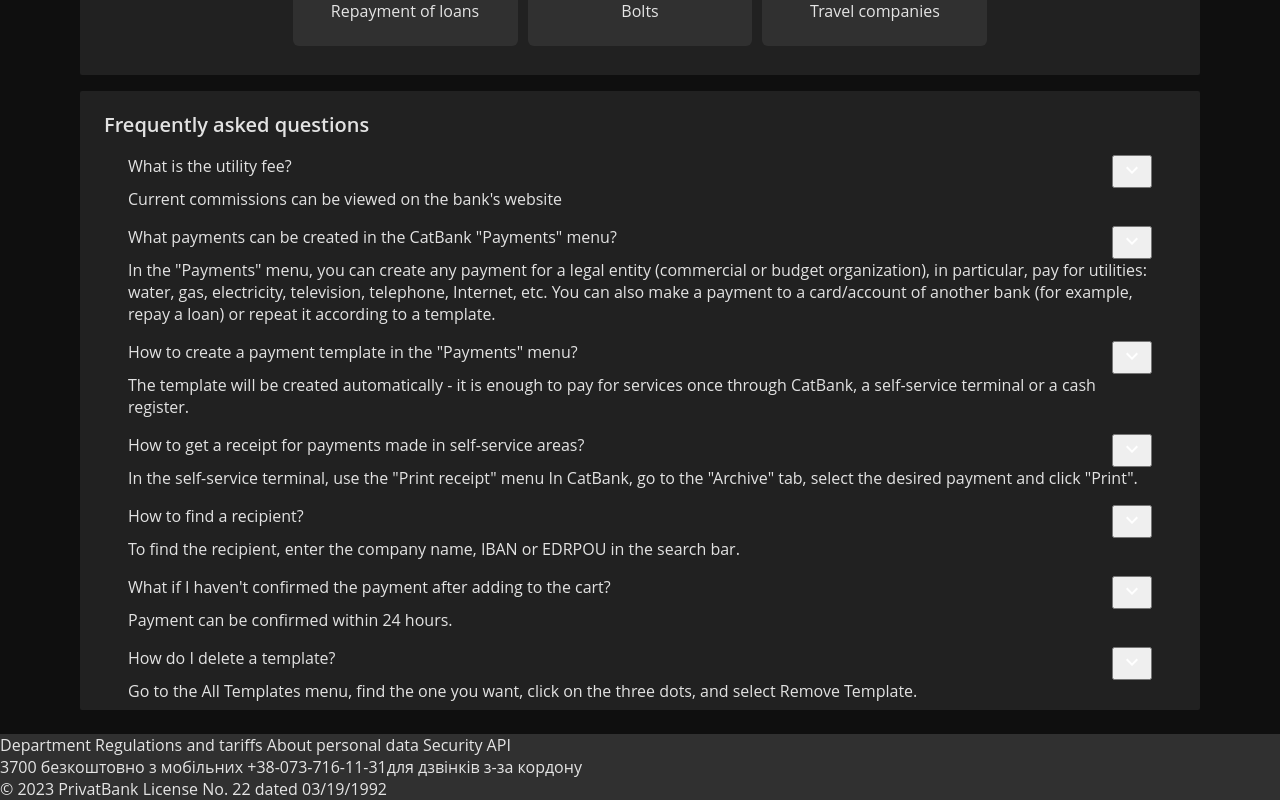
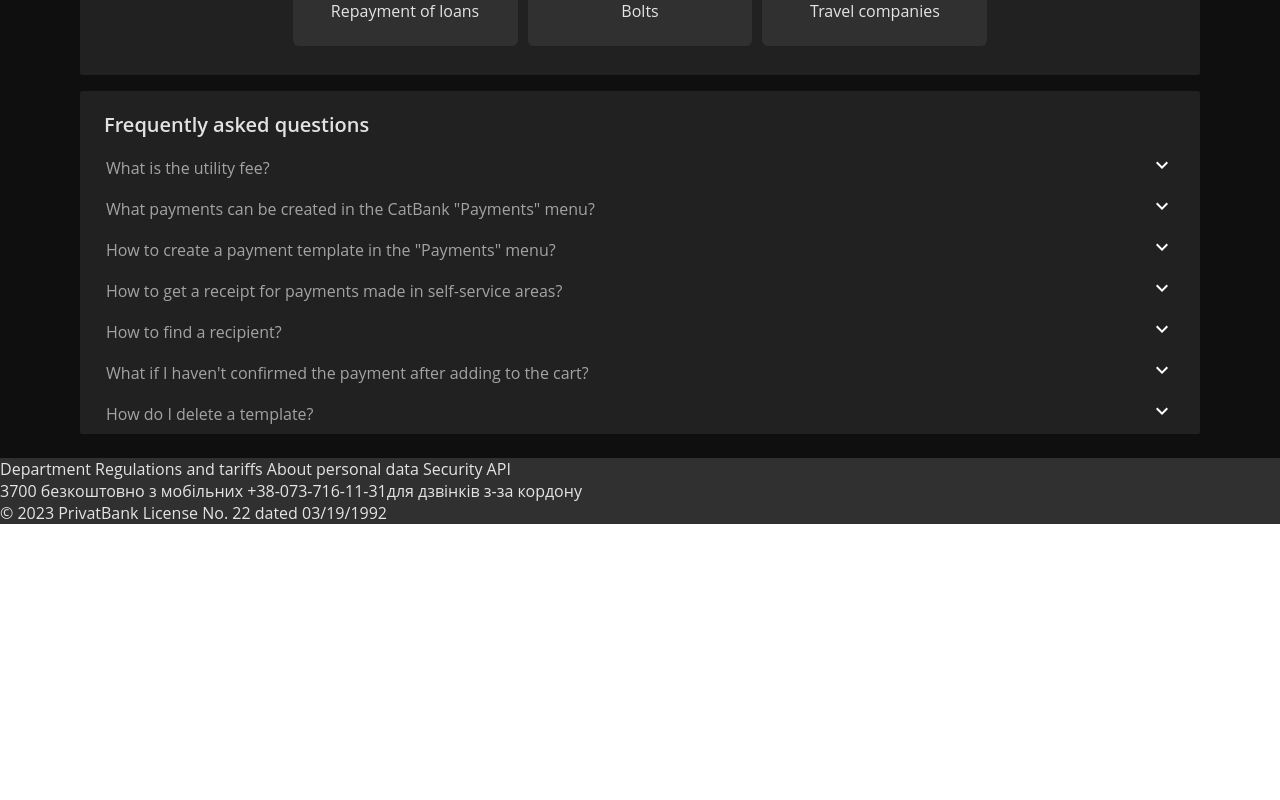
Before and after one commit to YanaKholod/Banking, a React (Create React App) app: page /payments in a window 1280 px wide. Shown: the part 1304-2104 px from the top of the page. After the commit the page ends 1828 px from the top, so only its background shows below. Built offline with nearby package versions, Linux system fonts and the light colour scheme.

Commit message:
upd Q&A in payments

```diff
--- a/src/pages/Payments.jsx
+++ b/src/pages/Payments.jsx
@@ -1,4 +1,4 @@
-import React from "react";
+import React, { useState } from "react";
 import {
   cityOptions,
   paymentsCategories,
@@ -180,19 +180,44 @@ const Styled = {
     display: flex;
     justify-content: space-between;
     flex-direction: column;
-    padding: 8px 24px;
     cursor: pointer;
-    :hover {
-      background-color: ${COLORS.FOREGROUND};
-    }
   `,
   QuestionLine: styled.div`
     display: flex;
     justify-content: space-between;
+    align-items: center;
+    padding: 6px 2px;
+    color: rgba(255, 255, 255, 0.588);
+
+    :hover {
+      background-color: ${COLORS.FOREGROUND};
+    }
+    background-color: ${({ isActive }) =>
+      isActive ? "${COLORS.FOREGROUND}" : "none"};
   `,
-  ArrowDownButton: styled.button``,
+  ArrowDownButton: styled.button`
+    flex-shrink: 0;
+    height: 24px;
+    opacity: 0.87;
+  `,
+  Answer: styled.div`
+    margin-top: 5px;
+    padding: 8px 0;
+    color: white;
+    padding-left: 10px;
+  `,
 };
 const Payments = () => {
+  const [isOpen, setIsOpen] = useState([]);
+  const [activeAnswer, setActiveAnswer] = useState(false);
+
+  const handleToggle = (index) => {
+    const updatedOpenState = [...isOpen];
+    updatedOpenState[index] = !updatedOpenState[index];
+    setIsOpen(updatedOpenState);
+    setActiveAnswer(!activeAnswer);
+  };
+  console.log("activeAnsre", activeAnswer);
   const { register, handleSubmit, errors, reset } = useForm({
     mode: "onBlur",
     defaultValues: { IBAN: "", city: "" },
@@ -202,6 +227,7 @@ const Payments = () => {
     console.log(data);
     reset();
   };
+
   return (
     <Styled.Wrapper>
       <Styled.Header>
@@ -268,11 +294,14 @@ const Payments = () => {
       <Styled.QuestionsWrapper>
         <h3>Frequently asked questions</h3>
         <div>
-          {questions.map((item) => (
+          {questions.map((item, index) => (
             <Styled.QuestionItem key={item.id}>
-              <Styled.QuestionLine>
+              <Styled.QuestionLine
+                isActive={activeAnswer}
+                onClick={() => handleToggle(index)}
+              >
                 {item.title}
-                <button>
+                <div>
                   <svg
                     height="24px"
                     width="24px"
@@ -294,9 +323,11 @@ const Payments = () => {
                       <path d="M0 0h24v24H0z"></path>
                     </g>
                   </svg>
-                </button>
+                </div>
               </Styled.QuestionLine>
-              <div>{item.description}</div>
+              {isOpen[index] && (
+                <Styled.Answer>{item.description}</Styled.Answer>
+              )}
             </Styled.QuestionItem>
           ))}
         </div>
```
